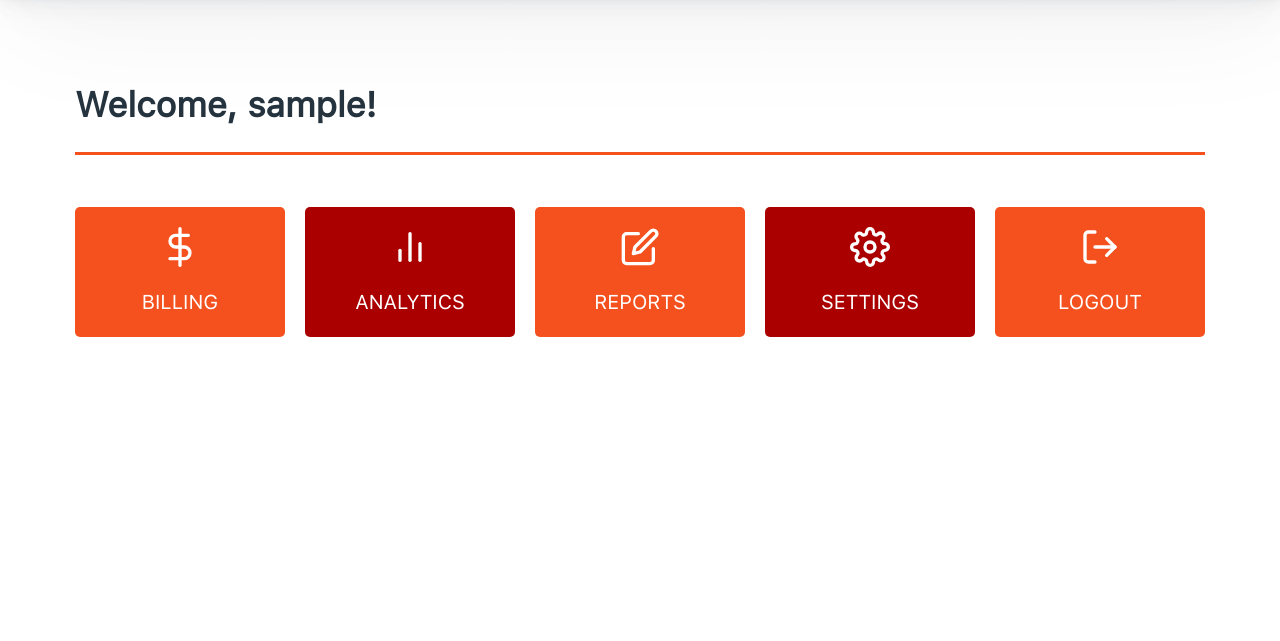
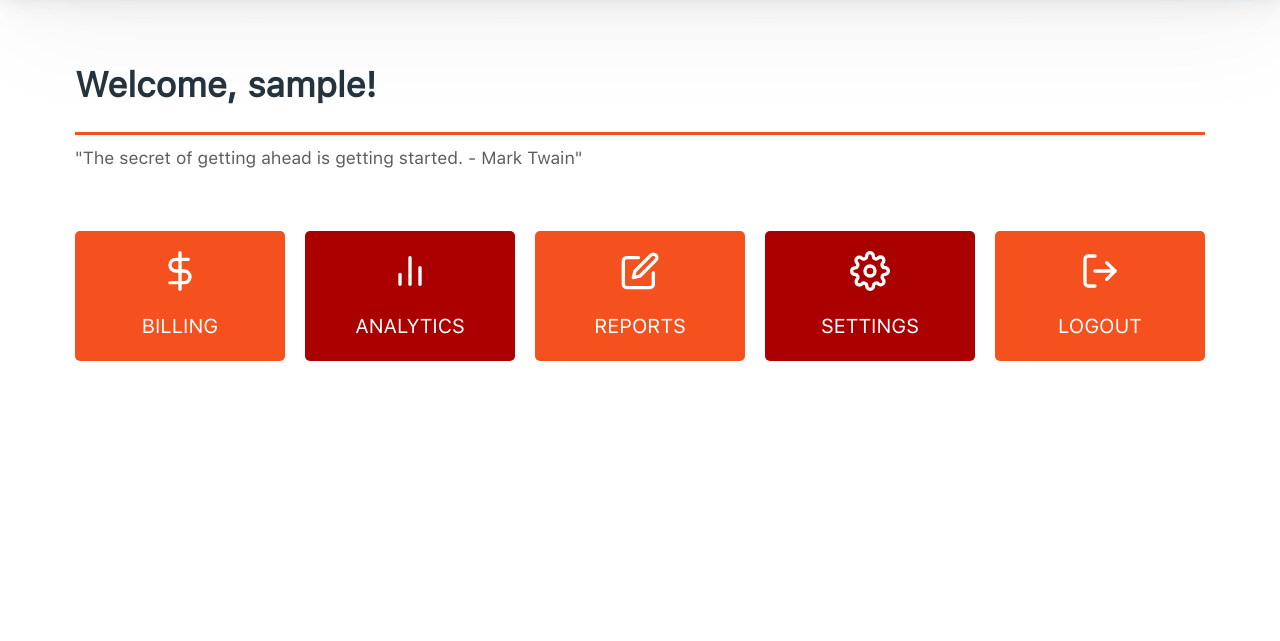
Before and after one commit to sachintha180/flames-pos, a Flask app: page /menu in a window 1280 px wide. Shown: the part 81-722 px from the top of the page. Run offline with Flask 3, Linux system fonts and the light colour scheme; the visitor is signed in with stand-in values (Sample User, id 1).

Commit message:
Remove exit button, update HTMl and styles and other bug fixes

```diff
--- a/app.py
+++ b/app.py
@@ -1,6 +1,11 @@
 from flask import Flask, render_template, request, session, redirect
 from models import db, User
-from helpers import generate_response, validate_attributes, login_required
+from helpers import (
+    generate_response,
+    get_random_quote,
+    validate_attributes,
+    login_required,
+)
 from flask_bcrypt import generate_password_hash, check_password_hash
 import enums
 
@@ -15,11 +20,16 @@ with app.app_context():
     db.create_all()
 
 
+@app.route("/", methods=["GET"])
+def index():
+    return redirect("login")
+
+
 # note: /initialize route is NOT PUBLICLY visible
 @app.route("/initialize", methods=["GET", "POST"])
 def initialize():
     if request.method == "GET":
-        return render_template("initialize.html")
+        return render_template("initialize.html", version=app.config.get("VERSION"))
     else:
         # verify the provided credentials against the superadmin's credentials
         response = validate_attributes(
@@ -148,7 +158,7 @@ def login():
     if request.method == "GET":
         if "username" in session:
             return redirect("/menu")
-        return render_template("login.html")
+        return render_template("login.html", version=app.config.get("VERSION"))
     else:
         # validate the presence of username and password attributes in payload
         response = validate_attributes(request.json, ["username", "password"])
@@ -192,7 +202,12 @@ def login():
 @login_required
 def menu():
     if request.method == "GET":
-        return render_template("menu.html", username=session["username"])
+        return render_template(
+            "menu.html",
+            version=app.config.get("VERSION"),
+            username=session["username"],
+            quote=get_random_quote(),
+        )
 
 
 if __name__ == "__main__":
--- a/config.py
+++ b/config.py
@@ -24,6 +24,7 @@ class Config(object):
         "mobile_no": "0121231234",
         "role": "owner",
     }
+    VERSION = "1.0.1"
 
 
 class ProductionConfig(Config):
--- a/helpers.py
+++ b/helpers.py
@@ -4,6 +4,7 @@ helpers.py (docstring generated by DuetAI).
 This module contains helper functions for the Flames POS application.
 """
 
+import random
 from flask import jsonify, session, redirect, url_for, request
 from functools import wraps
 import re
@@ -128,3 +129,29 @@ def login_required(f):
             return redirect(url_for("login"))
 
     return decorated_function
+
+
+def get_random_quote():
+    quotes = [
+        "Success is not final, failure is not fatal: It is the courage to continue that counts. - Winston Churchill",
+        "Your work is going to fill a large part of your life, and the only way to be truly satisfied is to do what you believe is great work. - Steve Jobs",
+        "Don't be afraid to give up the good to go for the great. - John D. Rockefeller",
+        "Success usually comes to those who are too busy to be looking for it. - Henry David Thoreau",
+        "The only place where success comes before work is in the dictionary. - Vidal Sassoon",
+        "Opportunities don't happen. You create them. - Chris Grosser",
+        "The only limit to our realization of tomorrow will be our doubts of today. - Franklin D. Roosevelt",
+        "The way to get started is to quit talking and begin doing. - Walt Disney",
+        "The only person you are destined to become is the person you decide to be. - Ralph Waldo Emerson",
+        "Believe you can and you're halfway there. - Theodore Roosevelt",
+        "The secret of getting ahead is getting started. - Mark Twain",
+        "Your time is limited, don't waste it living someone else's life. - Steve Jobs",
+        "The only way to do great work is to love what you do. - Steve Jobs",
+        "Success is stumbling from failure to failure with no loss of enthusiasm. - Winston S. Churchill",
+        "The difference between a successful person and others is not a lack of strength, not a lack of knowledge, but rather a lack in will. - Vince Lombardi",
+        "It's not about ideas. It's about making ideas happen. - Scott Belsky",
+        "Your work is going to fill a large part of your life, and the only way to be truly satisfied is to do what you believe is great work. - Steve Jobs",
+        "The only thing standing between you and your goal is the story you keep telling yourself as to why you can't achieve it. - Jordan Belfort",
+        "Success is not in what you have, but who you are. - Bo Bennett",
+        "If you are not willing to risk the usual, you will have to settle for the ordinary. - Jim Rohn",
+    ]
+    return random.choice(quotes)
--- a/static/css/styles.css
+++ b/static/css/styles.css
@@ -44,7 +44,11 @@
     --header-width: 100vw;
     --menu-btn-min-width: 150px;
     --success: #4caf50;
+    --success-hover: #43a047;
+    --success-focus: rgba(76, 175, 80, 0.25);
     --error: #f44336;
+    --error-hover: #e53935;
+    --error-focus: rgba(244, 67, 54, 0.25);
     --font-family: "San Francisco UI", sans-serif;
 }
 
@@ -61,7 +65,6 @@ html > body {
 body > header {
     display: flex;
     flex-flow: row nowrap;
-    justify-content: space-between;
     align-items: center;
     padding: var(--spacing);
     height: var(--header-height);
@@ -91,16 +94,25 @@ body > header h1 a {
     text-decoration: none;
 }
 
-body > header img {
+body > header #logo {
     background-color: var(--primary-inverse);
     margin: calc(var(--spacing) * -1);
     width: var(--header-height);
     height: var(--header-height);
+    margin-left: auto;
+}
+
+body > header #version_no {
+    color: var(--secondary);
+    background-color: var(--primary-inverse);
+    padding: 0 var(--spacing);
+    border-radius: var(--border-radius);
+    margin: 0 var(--spacing);
 }
 
 body > section {
     width: var(--header-width);
-    margin: 0 calc(var(--spacing) * -1);
+    margin: calc(var(--spacing) * -1);
     padding-bottom: calc(var(--spacing) * 2);
 }
 
@@ -141,6 +153,16 @@ body > dialog > article > h3 {
     margin-bottom: var(--spacing);
 }
 
+body > #menu h2 {
+    margin-bottom: calc(var(--spacing) * 0.5);
+}
+
+body > #menu small {
+    display: block;
+    margin-bottom: calc(var(--spacing) * 3);
+    color: var(--tertiary-transparent);
+}
+
 body > #menu #menu_btns div {
     background-color: var(--primary);
     display: flex;
--- a/static/scripts/initialize.js
+++ b/static/scripts/initialize.js
@@ -39,7 +39,7 @@ function resetDB(username, password) {
     setBtnBusy(resetDBBtn, true);
 
     let confirm = window.confirm(
-        "Are you sure you want to reset the database?"
+        "Are you sure you want to reset the database? This action cannot be undone."
     );
 
     if (confirm) {
--- a/static/scripts/login.js
+++ b/static/scripts/login.js
@@ -28,6 +28,12 @@ function handleAuth() {
 }
 
 document.addEventListener("DOMContentLoaded", () => {
+    showError(
+        "You have logged out",
+        "Please login to FlamesPOS again to continue",
+        false
+    );
+
     const submitBtn = document.querySelector("#submit");
     submitBtn.addEventListener("click", handleAuth);
 
--- a/templates/layout.html
+++ b/templates/layout.html
@@ -15,7 +15,8 @@
 <body>
     <header>
         <h1><a href="{{ url_for('login') }}">FlamesPOS</a></h1>
-        <img alt="Flames Pizzeria logo" src="{{ url_for('static', filename='images/flames_logo.svg') }}" height="100">
+        <p id="version_no">v{{ version }}</p>
+        <img id="logo" alt="Flames Pizzeria logo" src="{{ url_for('static', filename='images/flames_logo.svg') }}" height="100">
         <video src="{{ url_for('static', filename='videos/fireplace.mp4') }}" autoplay muted loop height="500"></video>
     </header>
 
--- a/templates/login.html
+++ b/templates/login.html
@@ -17,8 +17,7 @@
         <label for="password">Password</label>
         <input type="password" id="password" name="password" required>
         <section id="form_btns" class="grid">
-            <button type="button" id="submit" name="submit">Submit</button>
-            <button type="button" id="exit" name="exit">Exit</button>
+            <button type="button" id="submit" name="submit">Login</button>
         </section>
     </form>
 </section>
--- a/templates/menu.html
+++ b/templates/menu.html
@@ -11,6 +11,7 @@
 {% block main %}
 <section id="menu" class="container">
     <h2>Welcome, {{username}}!</h2>
+    <small>"{{ quote }}"</small>
     <section id="menu_btns" class="grid">
         <div id="billing_btn">
             <img alt="Billing icon" src="{{ url_for('static', filename='icons/billing.svg') }}" height="100">
```
Also changed, not shown: static/icons/dark.svg (added), static/icons/light.svg (added).
